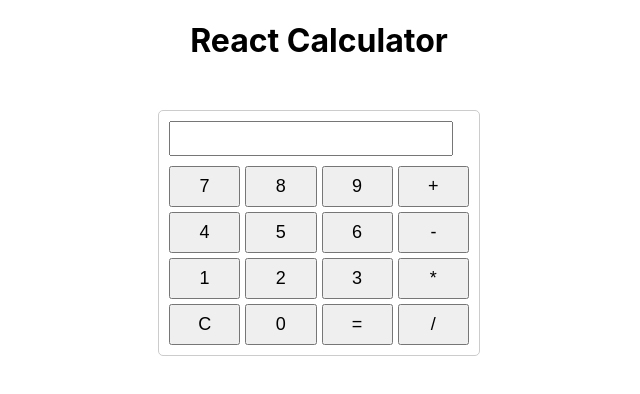
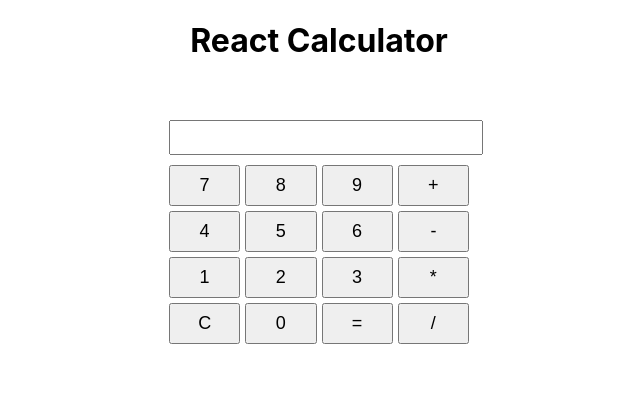
Before and after one commit to NiithinK/Calculator, a React (Create React App) app: page / in a window 1280 px wide. Shown: the top 394 px of the page, without its empty margins (321-961 px from the left). Built offline with nearby package versions, Linux system fonts and the light colour scheme.

Commit message:
calculator done

```diff
--- a/src/App.css
+++ b/src/App.css
@@ -1,13 +1,13 @@
 .calculator {
   width: 300px;
   margin: 50px auto;
-  border: 1px solid #ccc;
+
   border-radius: 5px;
   padding: 10px;
 }
 
 input[type="text"] {
-  width: 90%;
+  width: 100%;
   margin-bottom: 10px;
   padding: 5px;
   font-size: 18px;
--- a/src/App.js
+++ b/src/App.js
@@ -3,6 +3,8 @@ import './App.css';
 
 function App() {
   const [display, setDisplay] = useState('');
+  const [error,setError] = useState('');
+  const [statusError,setStatus]=useState(false);
 
   const addToDisplay = (value) => {
     setDisplay(display + value);
@@ -18,11 +20,14 @@ function App() {
     try {
       let result = eval(display);
       if (result === Infinity) {
-        setDisplay('Infinity');
+        setError('Infinity');
+        setStatus(true);
       } else if (isNaN(result)) {
-        setDisplay('Error');
+        setError('Error');
+        setStatus(true);
       } else {
         setDisplay(result.toString());
+
       }
     } catch (error) {
       setDisplay('Error');
@@ -39,6 +44,11 @@ function App() {
     <div className="calculator">
 
       <input type="text" id="display" value={display} readOnly />
+      {statusError &&
+      <div>
+        <h3 style={{textAlign:'center',fontFamily:'inherit'}}>{error}</h3>
+      </div>
+      }
       <div className="buttons">
         <button onClick={() => addToDisplay('7')}>7</button>
         <button onClick={() => addToDisplay('8')}>8</button>
```
